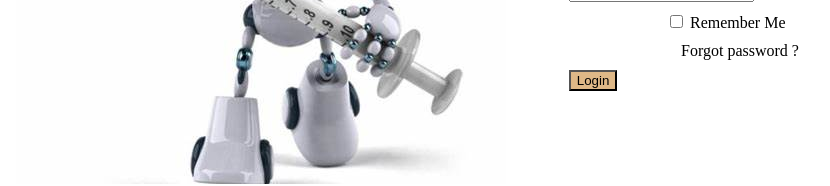
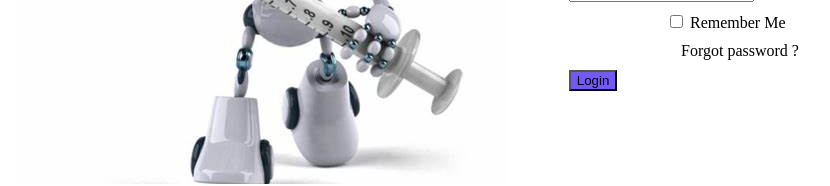
Before and after one commit to Cucaila/Pagina-Web, an Angular app: page /login in a window 1280 px wide. Shown: the part 226-412 px from the top of the page, without its empty margins (92-922 px from the left). Built offline with nearby package versions, Linux system fonts and the light colour scheme.

Commit message:
button login-color

```diff
--- a/src/app/login/login.component.css
+++ b/src/app/login/login.component.css
@@ -32,7 +32,7 @@ form{
         margin-top: 10px;
     }
     .button{
-        background-color: burlywood;
+        background-color: rgb(115, 89, 248);
     }
     .remember{
         margin-top: 10px;
```
